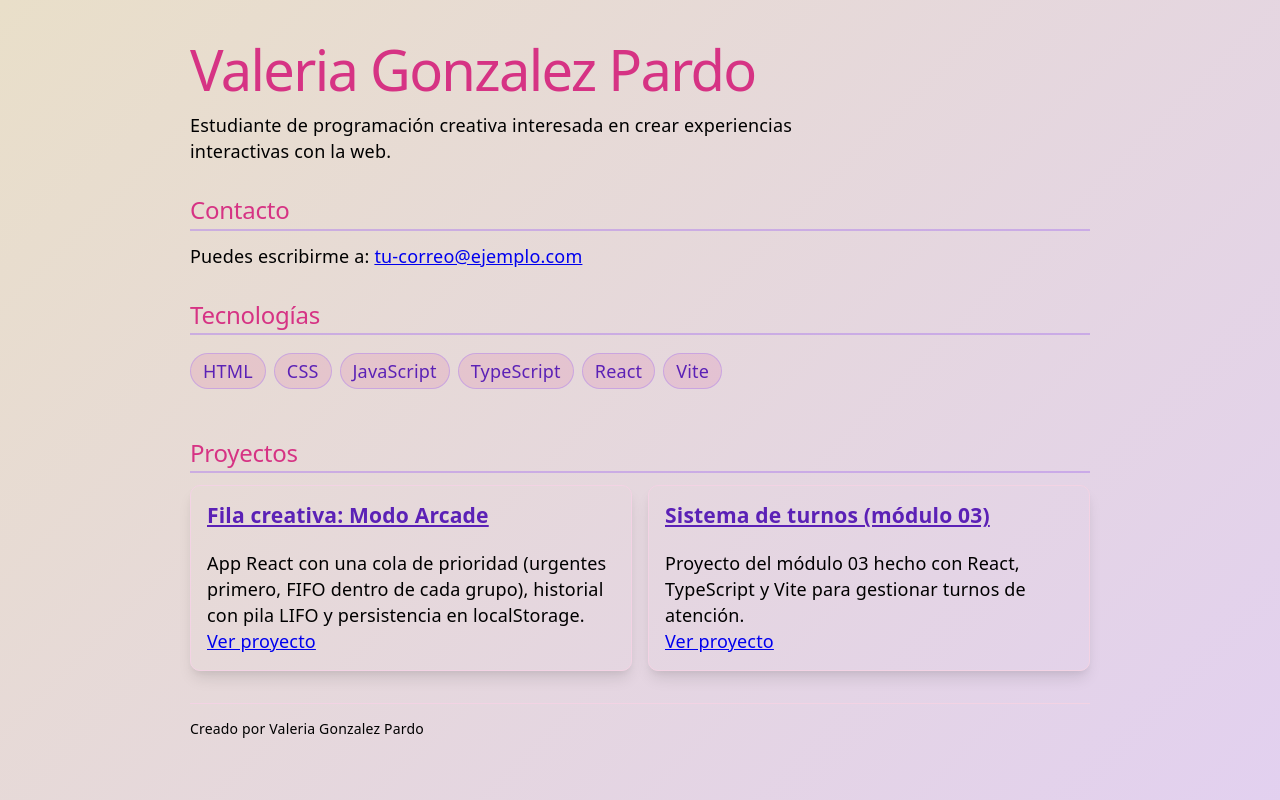
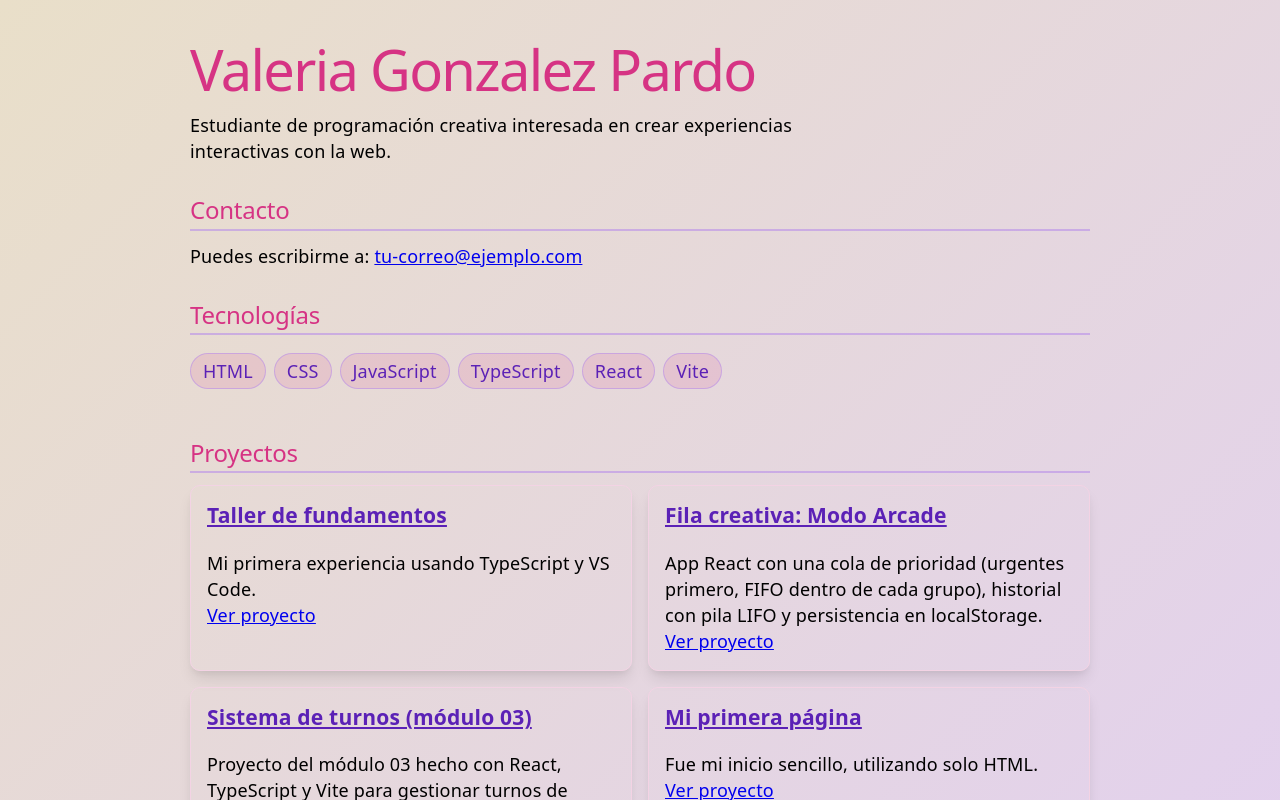
Before and after one commit to valegonzalez2045-dot/Proyecto-mi-portafolio-personal, a React (Vite) app: page / in a window 1280 px wide. Shown: the top 800 px of the page. Built offline with nearby package versions, Linux system fonts and the light colour scheme.

Commit message:
Agrega Taller de fundamentos y Mi primera página, reordena proyectos

```diff
--- a/src/App.tsx
+++ b/src/App.tsx
@@ -4,6 +4,13 @@ import ListaTecnologias from './components/ListaTecnologias'
 import ListaProyectos from './components/ListaProyectos'
 
 const proyectos = [
+  {
+    nombre: 'Taller de fundamentos',
+    descripcion:
+      'Mi primera experiencia usando TypeScript y VS Code.',
+    enlace:
+      'https://github.com/valegonzalez2045-dot/Taller-de-fundamentos-',
+  },
   {
     nombre: 'Fila creativa: Modo Arcade',
     descripcion:
@@ -15,6 +22,11 @@ const proyectos = [
     descripcion:
       'Proyecto del módulo 03 hecho con React, TypeScript y Vite para gestionar turnos de atención.',
     enlace: 'https://github.com/valegonzalez2045-dot/Taller-de-modelado-y-React-Fila-creativa',
+  },
+  {
+    nombre: 'Mi primera página',
+    descripcion: 'Fue mi inicio sencillo, utilizando solo HTML.',
+    enlace: 'https://github.com/valegonzalez2045-dot/Mi-primera-pagina-',
   },
 ]
 
```
